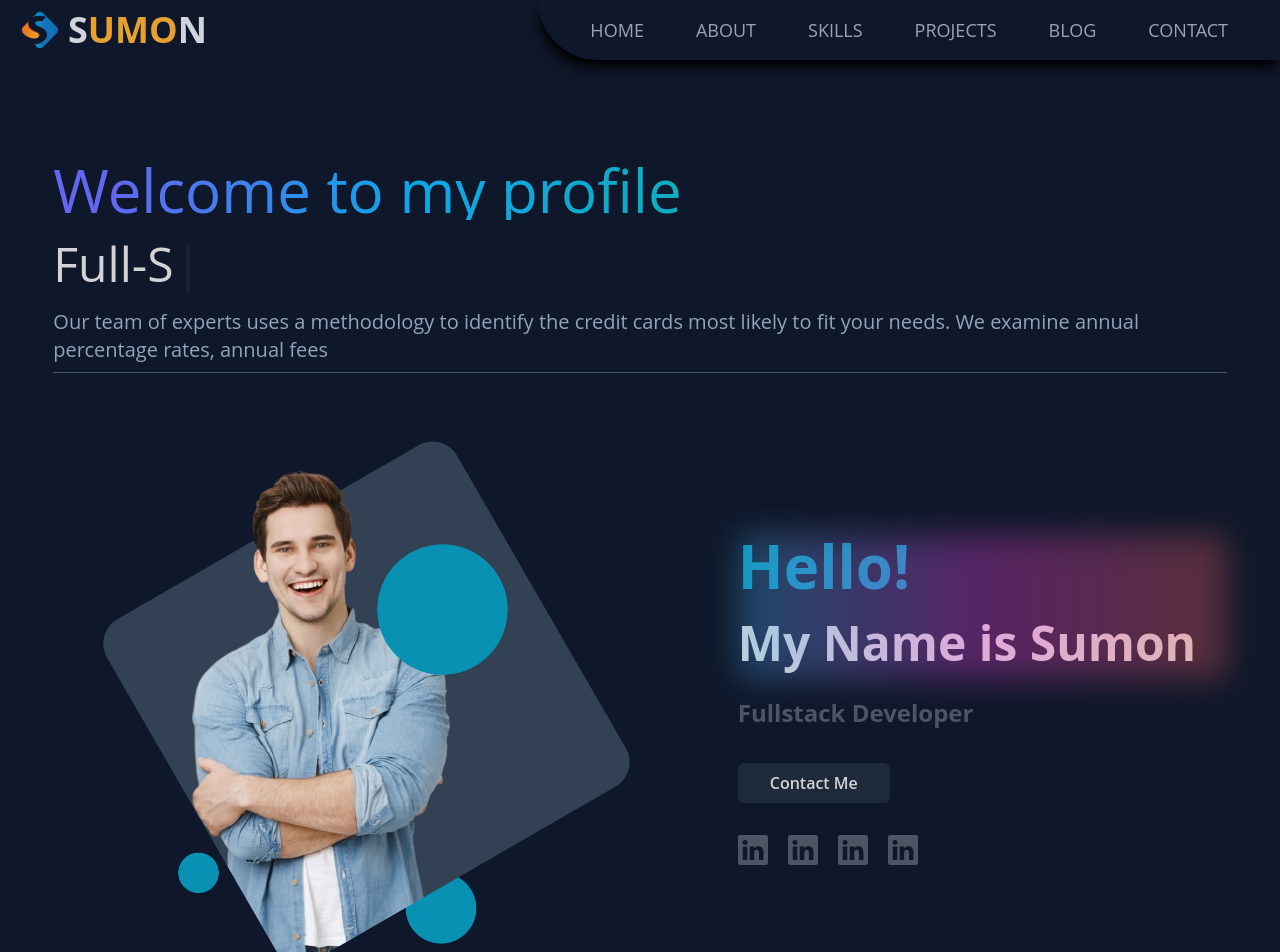
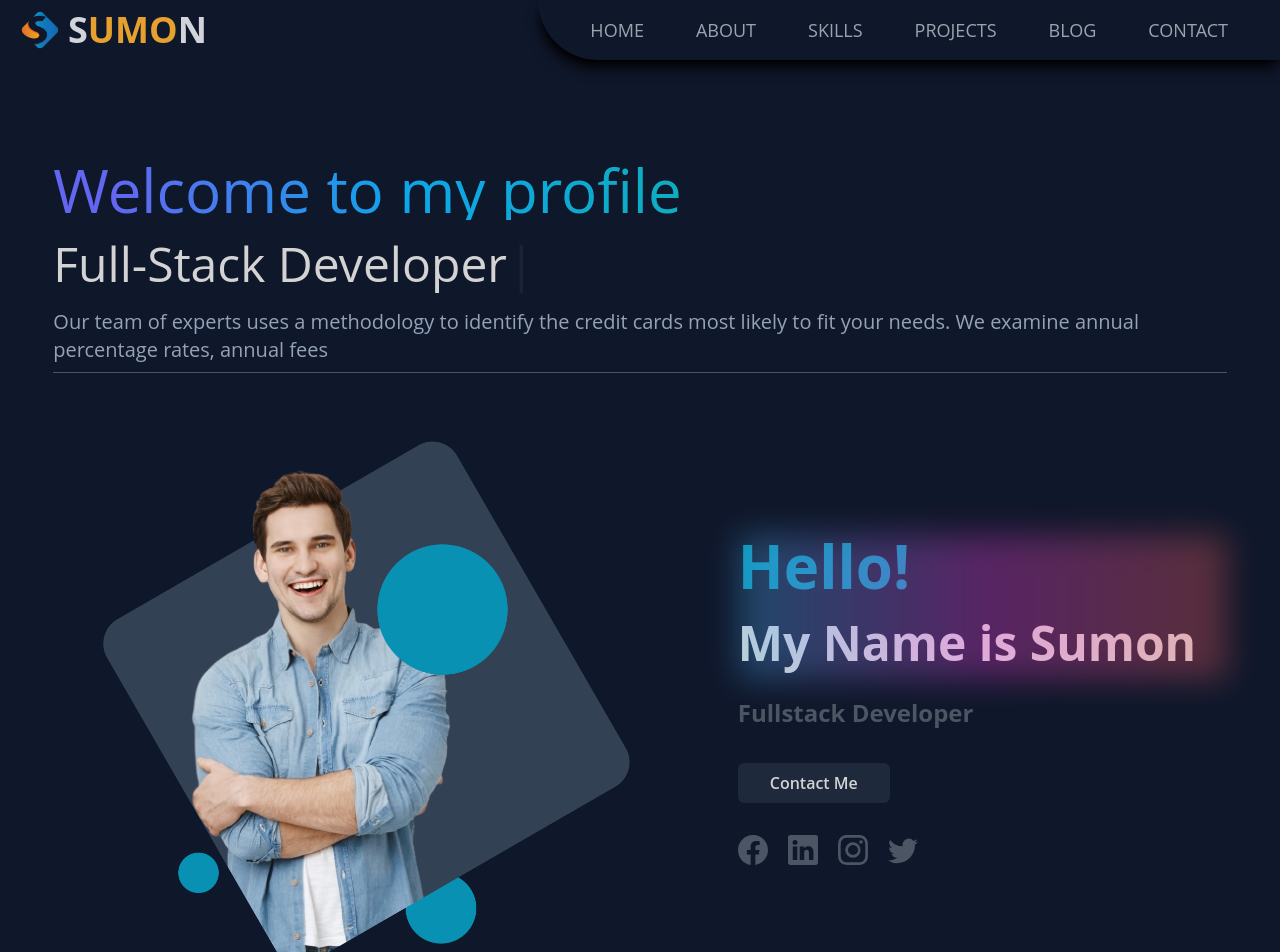
Before and after one commit to Sumon180/Portfolio-2023, a Next.js app: page / in a window 1280 px wide. Shown: the top 952 px of the page. Built offline with nearby package versions, Linux system fonts and the light colour scheme.

Commit message:
Error fixed

```diff
--- a/src/components/Form.tsx
+++ b/src/components/Form.tsx
@@ -12,7 +12,7 @@ import { PopupMessage } from "./PopUpMessage";
 import { CheckboxProps, FormData } from "@/types";
 import { useRouter } from "next/navigation";
 
-const Checkbox: FC<CheckboxProps> = ({ label, value, onChange,style }) => {
+const Checkbox: FC<CheckboxProps> = ({ label, value, onChange, style }) => {
   const handleCheckboxChange = (event: ChangeEvent<HTMLInputElement>) => {
     onChange(event.target.checked);
   };
@@ -162,13 +162,13 @@ const Form: FC = () => {
             label="Option 1"
             value={formData.newsletter}
             onChange={handleCheckboxChange("newsletter")}
-            style={{accentColor: "#6f17ff"}}
+            style={{ accentColor: "#6f17ff" }}
           />
           <Checkbox
             label="Agree, term and condition"
             value={formData.tos}
             onChange={handleCheckboxChange("tos")}
-            style={{accentColor: "#ff00c7"}}
+            style={{ accentColor: "#ff00c7" }}
           />
         </div>
         <button
--- a/src/components/Slider.tsx
+++ b/src/components/Slider.tsx
@@ -14,7 +14,7 @@ const contentStyle: CSSProperties = {
 const ImgSlider: FC = () => (
   <>
     <div className="mt-10">
-      <h6 className="text-5xl py-5 text-center">Carousel</h6>
+      <h6 className="text-5xl py-5 text-center">antd Carousel</h6>
       <Carousel
         autoplay
         className="flex items-center justify-center max-w-full mx-auto bg-red-400"
--- a/src/components/TextEffect.tsx
+++ b/src/components/TextEffect.tsx
@@ -6,7 +6,7 @@ const TextEffect = () => {
   return (
     <Typewriter
       options={{
-        strings: ["MERN Expert", "Full-Stack", "MERN Expert"],
+        strings: ["MERN Expert", "Full-Stack Developer", "Web Developer"],
         autoStart: true,
         delay: 50,
         loop: true,
--- a/src/components/WelcomePage.tsx
+++ b/src/components/WelcomePage.tsx
@@ -1,10 +1,11 @@
 import { useEffect, useState } from "react";
 import Image from "next/image";
-import { BsLinkedin } from "react-icons/bs";
+import { BsLinkedin, BsInstagram, BsFacebook, BsTwitter } from "react-icons/bs";
 import TextEffect from "@/components/TextEffect";
 import hero from "../images/hero.png";
 import React from "react";
 import hireMe from "../images/hireMe.png";
+import Link from "next/link";
 
 const WelcomePage = () => {
   const [text, setText] = useState("");
@@ -14,10 +15,22 @@ const WelcomePage = () => {
   const [index, setIndex] = useState(0);
 
   const social_media = [
-    "logo-instagram",
-    "logo-facebook",
-    "logo-linkedin",
-    "logo-twitter",
+    {
+      link: "",
+      media: <BsFacebook />,
+    },
+    {
+      link: "",
+      media: <BsLinkedin />,
+    },
+    {
+      link: "",
+      media: <BsInstagram />,
+    },
+    {
+      link: "",
+      media: <BsTwitter />,
+    },
   ];
 
   useEffect(() => {
@@ -62,15 +75,14 @@ const WelcomePage = () => {
               </h4>
               <button className="bg-slate-800 mt-8">Contact Me</button>
               <div className="mt-8 text-3xl flex items-center md:justify-start justify-center gap-5">
-                {social_media?.map((icon) => (
-                  <div
-                    key={icon}
+                {social_media?.map((social, i) => (
+                  <Link
+                    href={social.link}
+                    key={i}
                     className="text-gray-600 hover:text-white cursor-pointer "
                   >
-                    <span>
-                      <BsLinkedin />
-                    </span>
-                  </div>
+                    <span>{social.media}</span>
+                  </Link>
                 ))}
               </div>
             </div>
--- a/src/types/index.ts
+++ b/src/types/index.ts
@@ -7,12 +7,12 @@ export interface FormData {
   message: string;
   newsletter: boolean;
   tos: boolean;
-
 }
 
 export interface CheckboxProps {
   label: string;
   value: boolean;
+  style: {};
   onChange: (checked: boolean) => void;
 }
 
```
Lines whose indentation alone changed are shown as unchanged.
